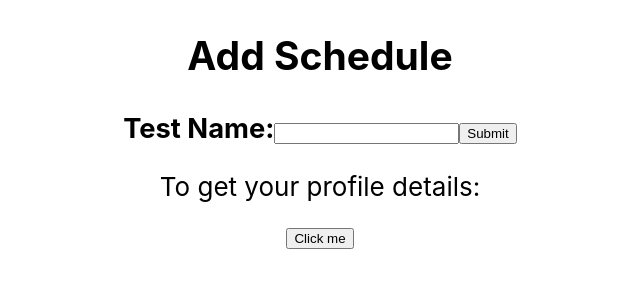
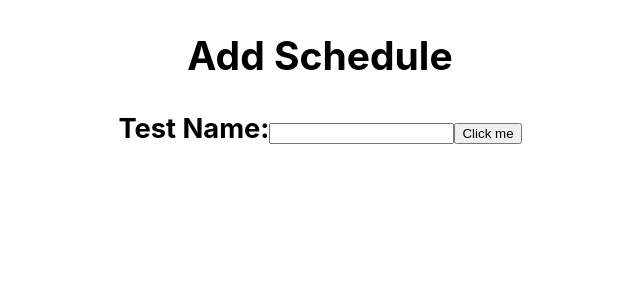
Before and after one commit to IntelliPrep/IntelliPrep, a React (Create React App) app in the folder client/: page / in a window 1280 px wide. Shown: the top 300 px of the page, without its empty margins (320-960 px from the left). Built offline with nearby package versions, Linux system fonts and the light colour scheme.

Commit message:
Cleaned up app.js

```diff
--- a/client/src/App.js
+++ b/client/src/App.js
@@ -9,37 +9,10 @@ function App() {
    // new line start
   const [profileData, setProfileData] = useState(null)
 
-  function getData() {
-    axios({
-      method: "GET",
-      url:"http://127.0.0.1:5000/algorithm",
-    })
-    .then((response) => {
-      const res =response.data
-      setProfileData(({
-        profile_name: res.name,
-        about_me: res.about}))
-    }).catch((error) => {
-      if (error.response) {
-        console.log(error.response)
-        console.log(error.response.status)
-        console.log(error.response.headers)
-        }
-    })}
-    //end of new line
-
   return (
     <div className="App">
       <header className="App-header">
         <div><InputData></InputData></div>
-        {/* new line start*/}
-        <p>To get your profile details: </p><button onClick={getData}>Click me</button>
-        {profileData && <div>
-              <p>Profile name: {profileData.profile_name}</p>
-              <p>About me: {profileData.about_me}</p>
-            </div>
-        }
-         {/* end of new line */}
       </header>
     </div>
   );
--- a/client/src/components/InputData.js
+++ b/client/src/components/InputData.js
@@ -1,7 +1,28 @@
 import React from 'react'
 import "./InputData.css"
+import axios from "axios"
+import { useState } from 'react'
 
 const InputData = () => {
+    const [profileData, setProfileData] = useState(null)
+    function getData() {
+        axios({
+          method: "GET",
+          url:"http://127.0.0.1:5000/algorithm",
+        })
+        .then((response) => {
+          const res = response.data
+          setProfileData(({
+            profile_name: res.name,
+            about_me: res.about}))
+        }).catch((error) => {
+          if (error.response) {
+            console.log(error.response)
+            console.log(error.response.status)
+            console.log(error.response.headers)
+            }
+    })}
+
     return (
         <>
         <div id="divone">
@@ -11,9 +32,13 @@ const InputData = () => {
         <div className='name'>
             <label for="testname">Test Name:</label>
             <input type="text" name="testname" />
-            <input type="submit" />
-
+            <button onClick={getData}>Click me</button>
         </div>
+        {profileData && <div>
+              <p>Profile name: {profileData.profile_name}</p>
+              <p>About me: {profileData.about_me}</p>
+            </div>
+        }
 
         </>
 
```
Also changed, not shown: 1 other file (tests, documents, lock files or other folders).
